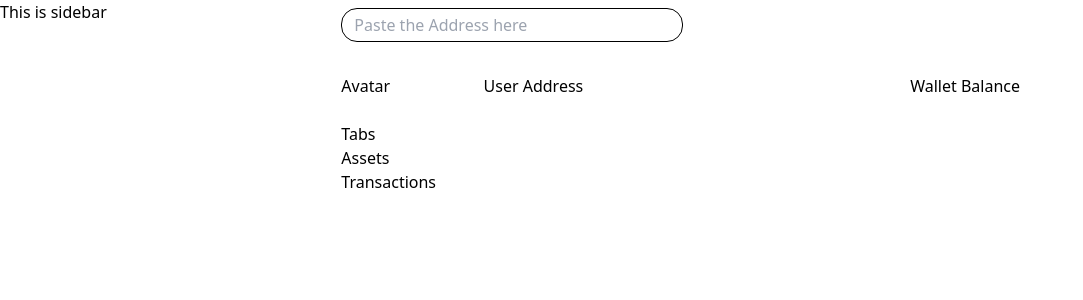
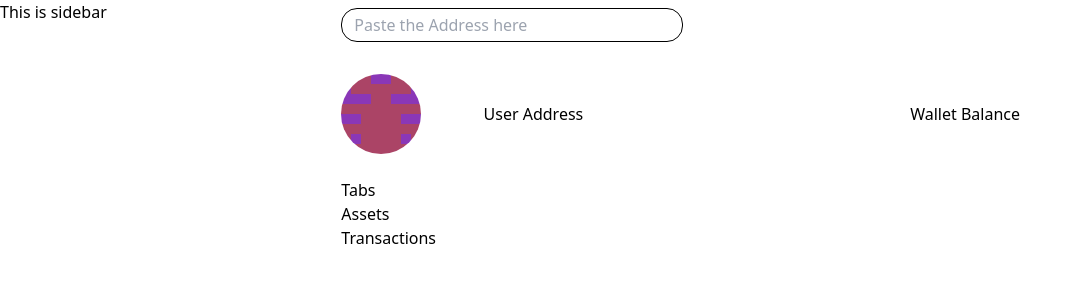
Before and after one commit to Sharan-ram/covalent-test, a React (Create React App) app: page / in a window 1280 px wide. Shown: the top 300 px of the page, without its empty margins (0-1083 px from the left). Built offline with nearby package versions, Linux system fonts and the light colour scheme.

Commit message:
Move layout styles into generic components

```diff
--- a/src/Components/AtomicComponents/Avatar.js
+++ b/src/Components/AtomicComponents/Avatar.js
@@ -1,5 +1,11 @@
+import AvatarLogo from "../../assets/images/Avatar.png";
+
 function Avatar() {
-  return <div className="w-1/6">Avatar</div>;
+  return (
+    <div className="w-20">
+      <img className="rounded-full" src={AvatarLogo} alt="avatar" />
+    </div>
+  );
 }
 
 export default Avatar;
--- a/src/Components/CompositeComponents/Sections/Profile.js
+++ b/src/Components/CompositeComponents/Sections/Profile.js
@@ -4,10 +4,16 @@ import WalletBalance from "../WalletBalance";
 
 function ProfileSection() {
   return (
-    <div className="py-6 flex">
-      <Avatar />
-      <UserAddress />
-      <WalletBalance />
+    <div className="py-6 flex items-center">
+      <div className="w-1/6">
+        <Avatar />
+      </div>
+      <div className="w-3/6">
+        <UserAddress />
+      </div>
+      <div className="w-2/6">
+        <WalletBalance />
+      </div>
     </div>
   );
 }
--- a/src/Components/CompositeComponents/UserAddress.js
+++ b/src/Components/CompositeComponents/UserAddress.js
@@ -1,5 +1,5 @@
 function UserAddress() {
-  return <div className="w-3/6">User Address</div>;
+  return <div>User Address</div>;
 }
 
 export default UserAddress;
--- a/src/Components/CompositeComponents/WalletBalance.js
+++ b/src/Components/CompositeComponents/WalletBalance.js
@@ -1,5 +1,5 @@
 function WalletBalance() {
-  return <div className="w-2/6">Wallet Balance</div>;
+  return <div>Wallet Balance</div>;
 }
 
 export default WalletBalance;
--- a/src/assets/main.css
+++ b/src/assets/main.css
@@ -479,12 +479,16 @@ video {
   width: 83.333333%;
 }
 
-.w-1\/6 {
-  width: 16.666667%;
+.w-20 {
+  width: 5rem;
 }
 
 .w-2\/5 {
   width: 40%;
+}
+
+.w-1\/6 {
+  width: 16.666667%;
 }
 
 .w-3\/6 {
@@ -493,6 +497,14 @@ video {
 
 .w-2\/6 {
   width: 33.333333%;
+}
+
+.items-center {
+  align-items: center;
+}
+
+.rounded-full {
+  border-radius: 9999px;
 }
 
 .rounded-2xl {
```
Also changed, not shown: src/assets/images/Avatar.png (added).
